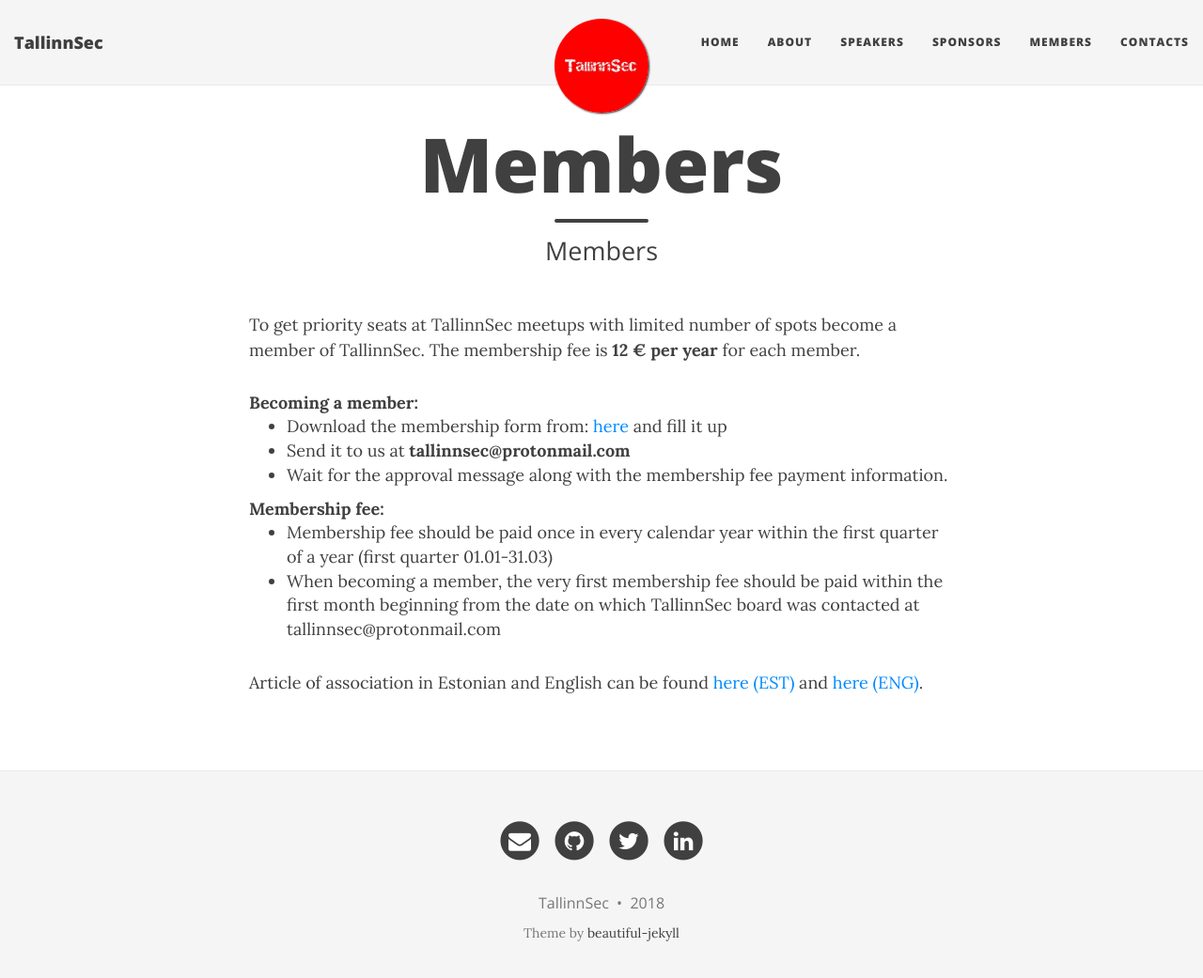
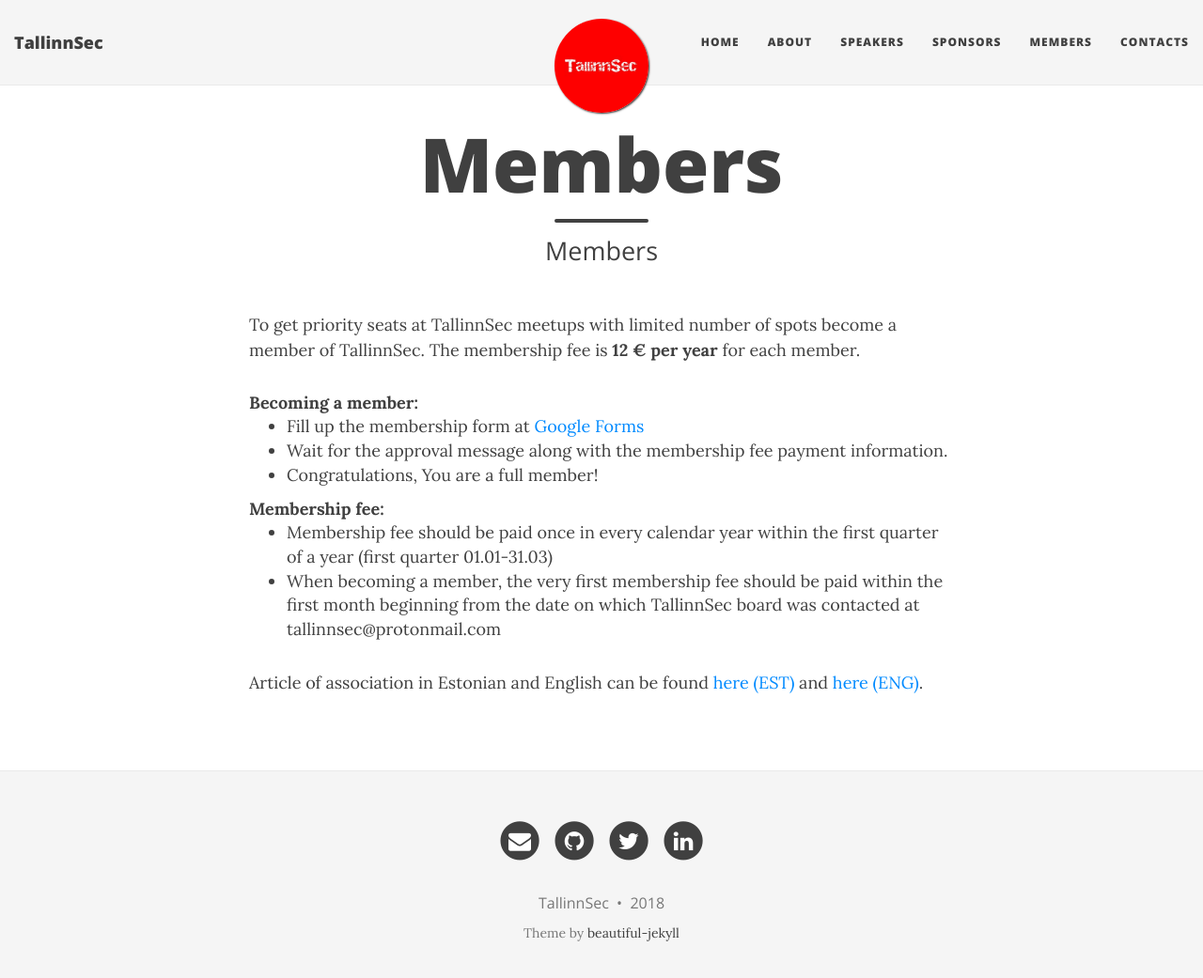
Before and after one commit to tallinsec/tallinnsec.github.io, a Jekyll site: the page built from members.md, in a window 1280 px wide and 1054 px high. Shown: the top 1041 px of the window at 94% size. Built offline with Jekyll 4.4.1, drawn with Linux system fonts in a browser that asks for light colours; nearby versions of some CDN libraries.

Commit message:
update membership form

```diff
--- a/members.md
+++ b/members.md
@@ -11,14 +11,12 @@
 <b>Becoming a member:</b>
  <ul>
     <li>
-        Download the membership form from: <a href="https://docs.google.com/document/d/139sUEDZyYWDJXKdxSLDtdv5y9APkyUGF7pRDZAqmwRc/edit?usp=sharing">here</a> and fill it up
-    </li>
-    <li>
-        Send it to us at <b>tallinnsec@protonmail.com</b>
+        Fill up the membership form at <a href="https://goo.gl/forms/W9Qs6bCGHmu5PR5I3">Google Forms</a>
     </li>
     <li>
         Wait for the approval message along with the membership fee payment information.
     </li>
+    <li>Congratulations, You are a full member!</li>
  </ul>
 </div>
 
```
